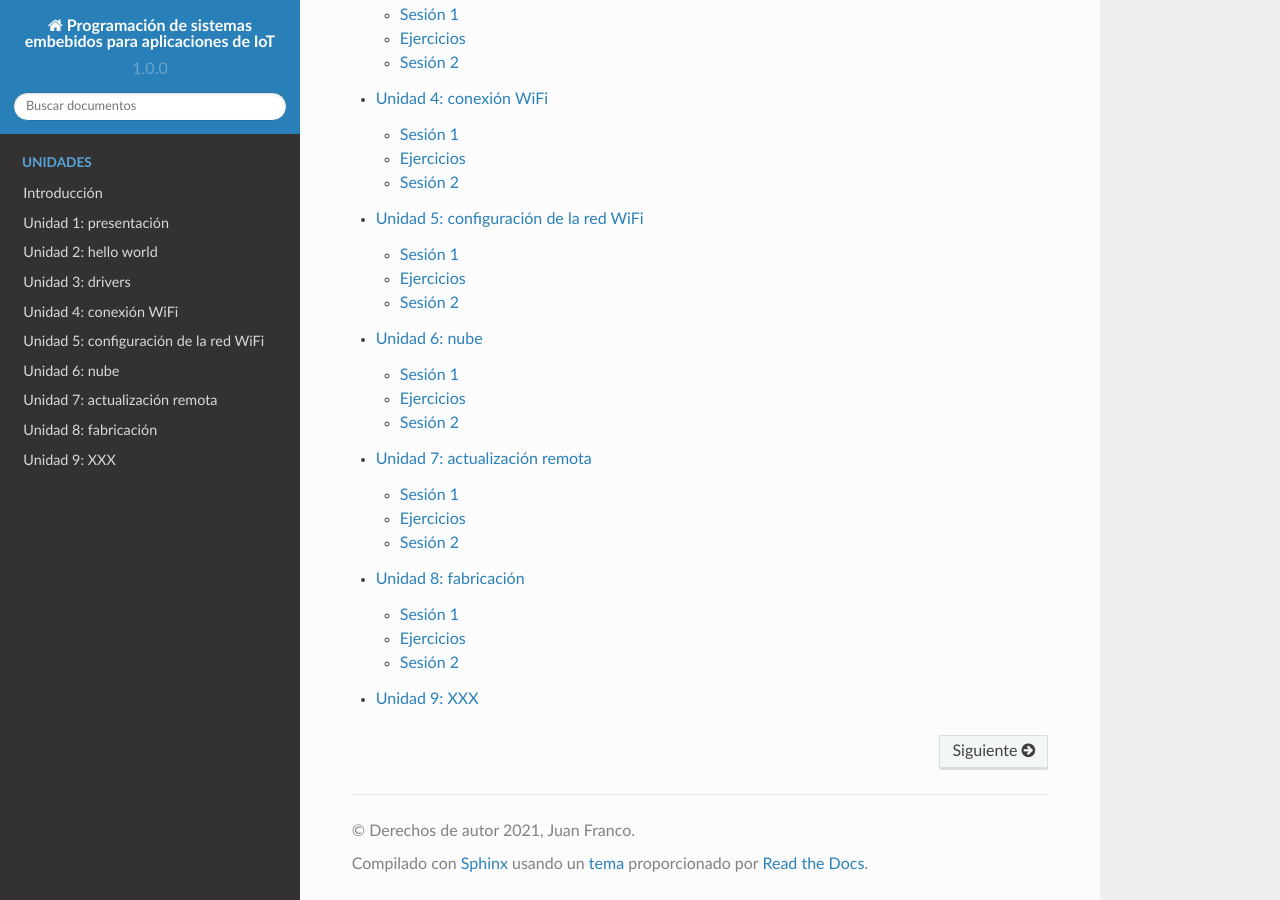
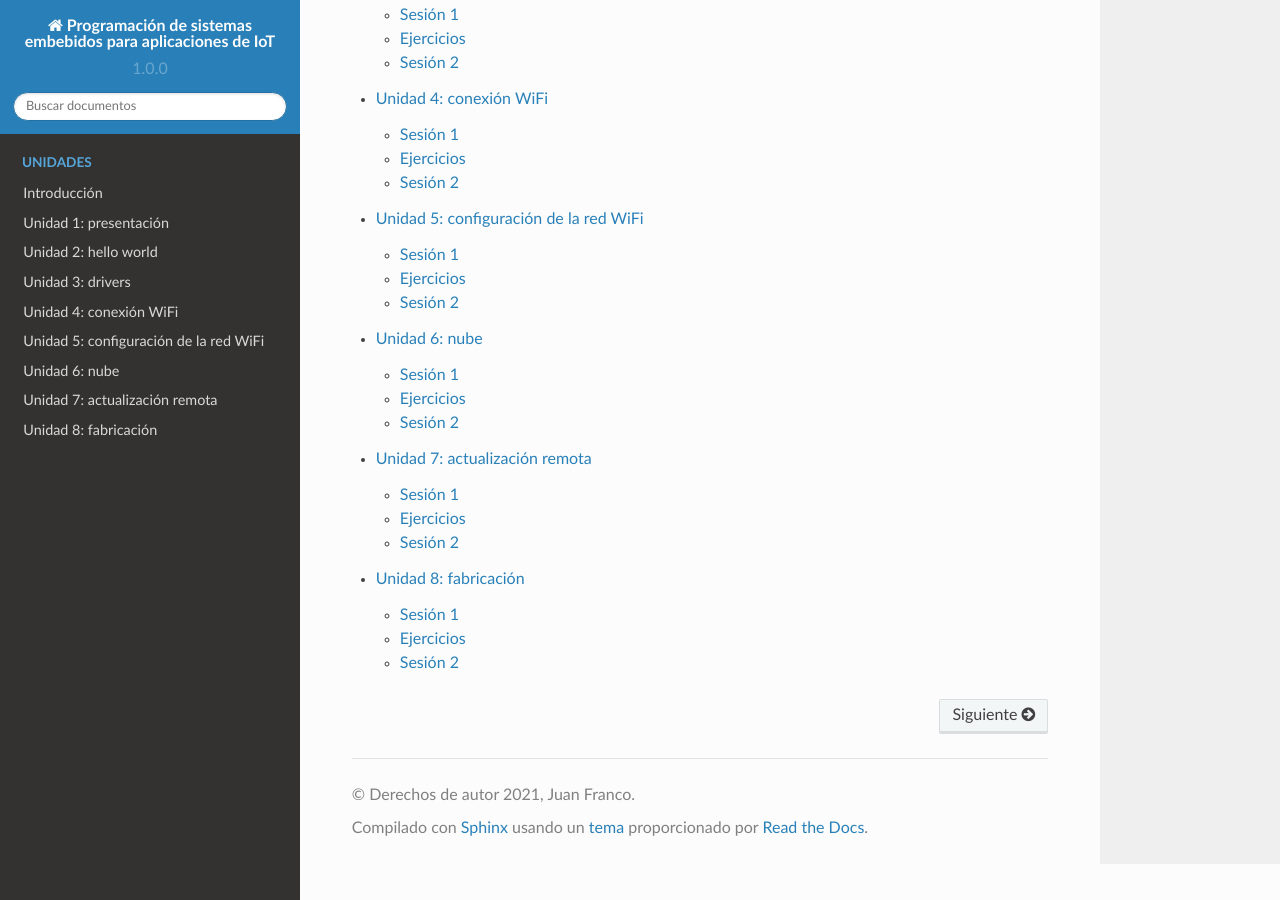
Before and after one commit to juanferfranco/espiot, a Sphinx documentation site: the page built from docs/index.rst, in a window 1280 px wide and 900 px high, scrolled down 782 px. Built offline with Sphinx 7.4.7 and the Read the Docs theme 2.0.0, drawn with Linux system fonts in a browser that asks for light colours.

Commit message:
remove unit 9

```diff
--- a/docs/_unidad9/unidad9.rst
+++ /dev/null
@@ -1,2 +0,0 @@
-Unidad 9: XXX
-=======================
--- a/docs/index.rst
+++ b/docs/index.rst
@@ -17,4 +17,3 @@ a proyectos de Internet de las cosas.
    Unidad 6: nube <_unidad6/unidad6>
    Unidad 7: actualización remota <_unidad7/unidad7>
    Unidad 8: fabricación <_unidad8/unidad8>
-   Unidad 9: XXX <_unidad9/unidad9>
```
